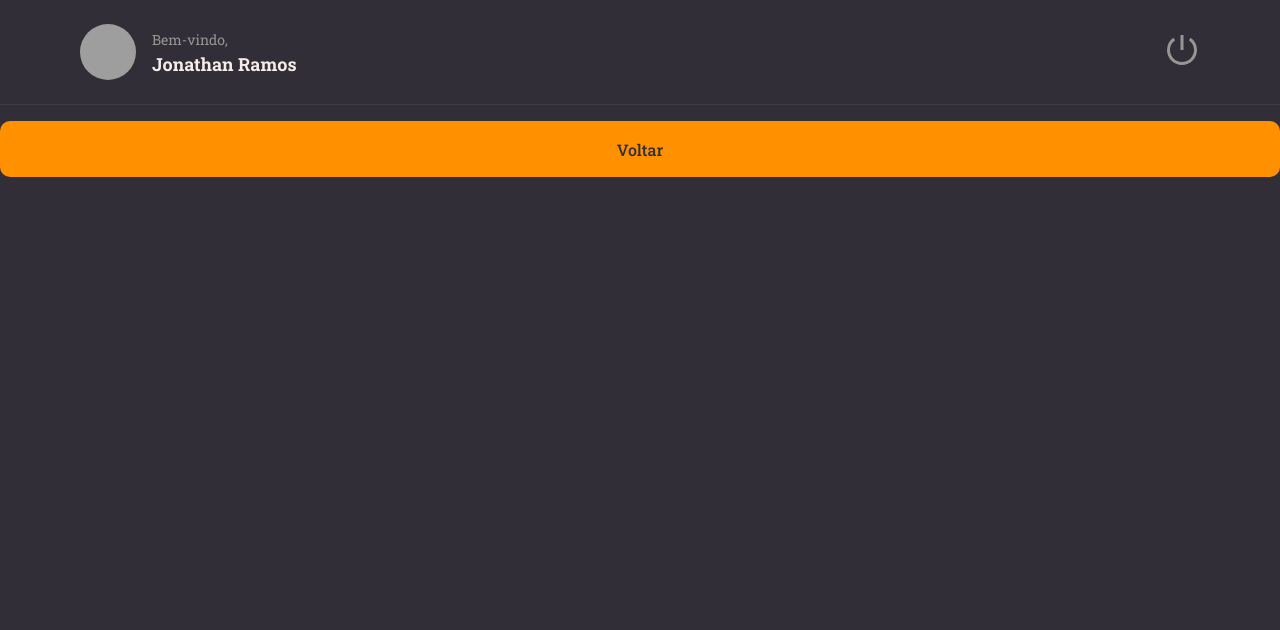
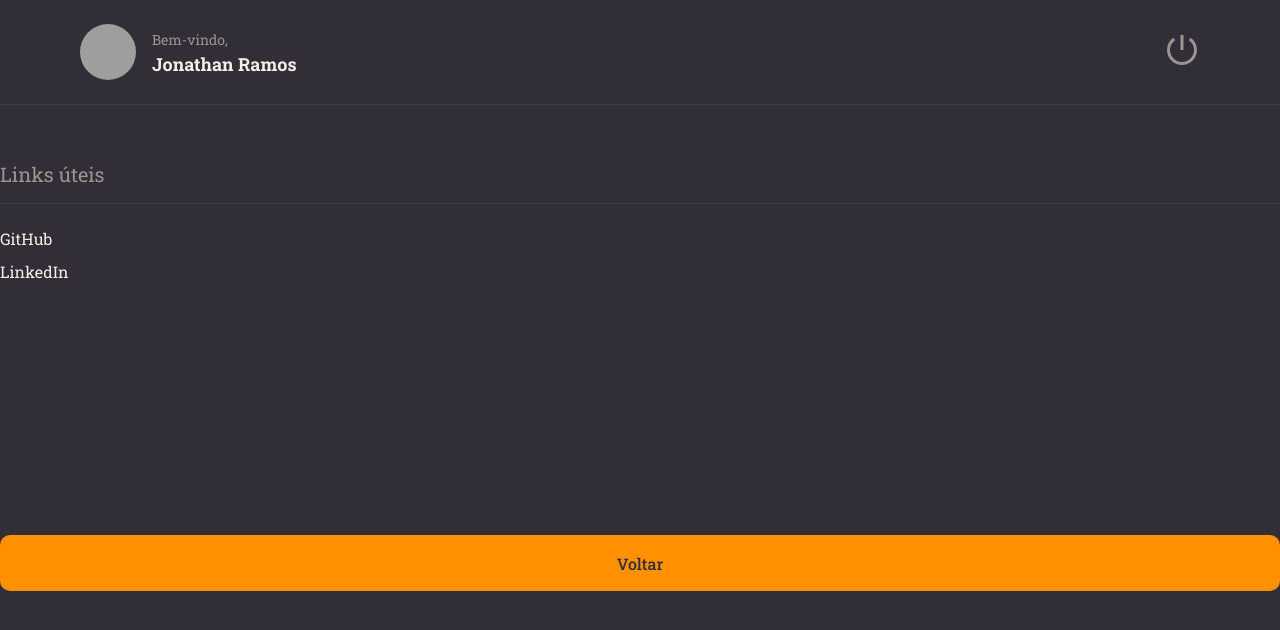
Before and after one commit to desenvjonathan/rocketnotes, a React (Vite) app: page / in a window 1280 px wide. Shown: the top 630 px of the page. Built offline with nearby package versions, Linux system fonts and the light colour scheme; grey boxes are pictures that could not be loaded.

Commit message:
add component section / studied children in react

```diff
--- /dev/null
+++ b/src/components/Section/index.jsx
@@ -0,0 +1,10 @@
+import { Container } from './styles'
+
+export function Section ({ title, children }) {
+  return (
+    <Container>
+      <h2>{title}</h2>
+      {children}
+    </Container>
+  )
+}
--- /dev/null
+++ b/src/components/Section/styles.js
@@ -0,0 +1,18 @@
+import styled from 'styled-components'
+
+export const Container = styled.section`
+  margin: 56px 0 28px;
+
+  > h2 {
+    border-bottom-width: 1px;
+    border-bottom-style: solid;
+    border-bottom-color: ${({ theme}) => theme.COLORS.BACKGROUND_700};
+
+    padding-bottom: 16px;
+    margin-bottom: 24px;
+
+    color: ${({ theme }) => theme.COLORS.GRAY_100};
+    font-size: 20px;
+    font-weight: 400;
+  }
+`
--- a/src/pages/Details/index.jsx
+++ b/src/pages/Details/index.jsx
@@ -1,6 +1,7 @@
-import { Container } from './styles.js'
+import { Container, Links } from './styles.js'
 import { Header } from '../../components/Header'
 import { Button } from '../../components/Button'
+import { Section } from '../../components/Section'
 
 export function Details/*TODO COMPONENTE PRECISA COMEÇAR COM LETRA MAIÚSCULA */(){
 
@@ -8,7 +9,19 @@
     /*Dentro de um componente, só podemos colocar UM elemento, nesse caso a Div
     e só com a Div que podemos colocar mais elementos dentro*/
     <Container>
-      <Header></Header>
+      <Header/>
+
+      <Section title="Links úteis">
+        <Links>
+          <li>
+            <a href="https://github.com/desenvjonathan">GitHub</a>
+          </li>
+          <li>
+            <a href="https://www.linkedin.com/in/jonathan-ramos-p/">LinkedIn</a>
+          </li>
+        </Links>
+      </Section>
+
       <Button title="Voltar"/>
     </Container>
   )
--- a/src/pages/Details/styles.js
+++ b/src/pages/Details/styles.js
@@ -10,3 +10,15 @@
   "header"
   "content"
 `;
+
+export const Links = styled.ul`
+  list-style: none;
+
+  > li {
+    margin-top: 12px;
+
+    a {
+      color: ${({ theme }) => theme.COLORS.WHITE};
+    }
+  }
+`;
```
